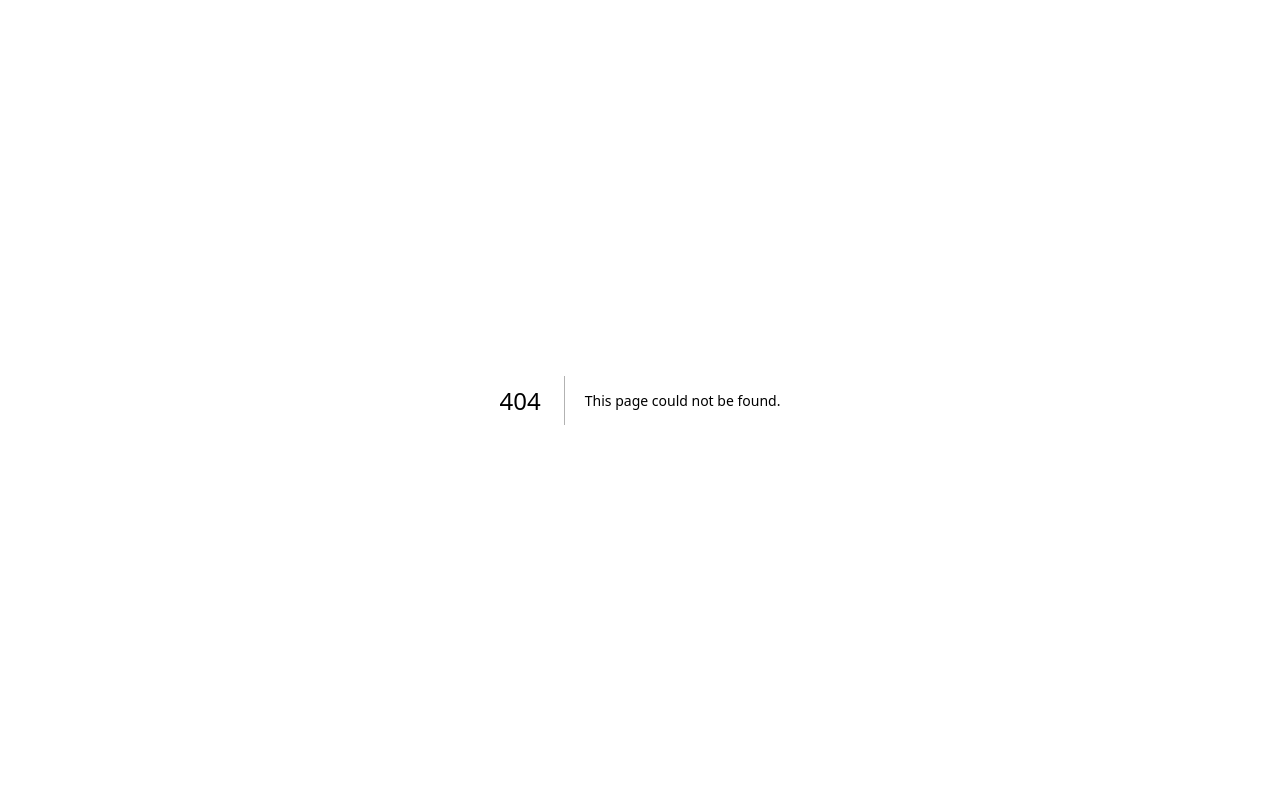
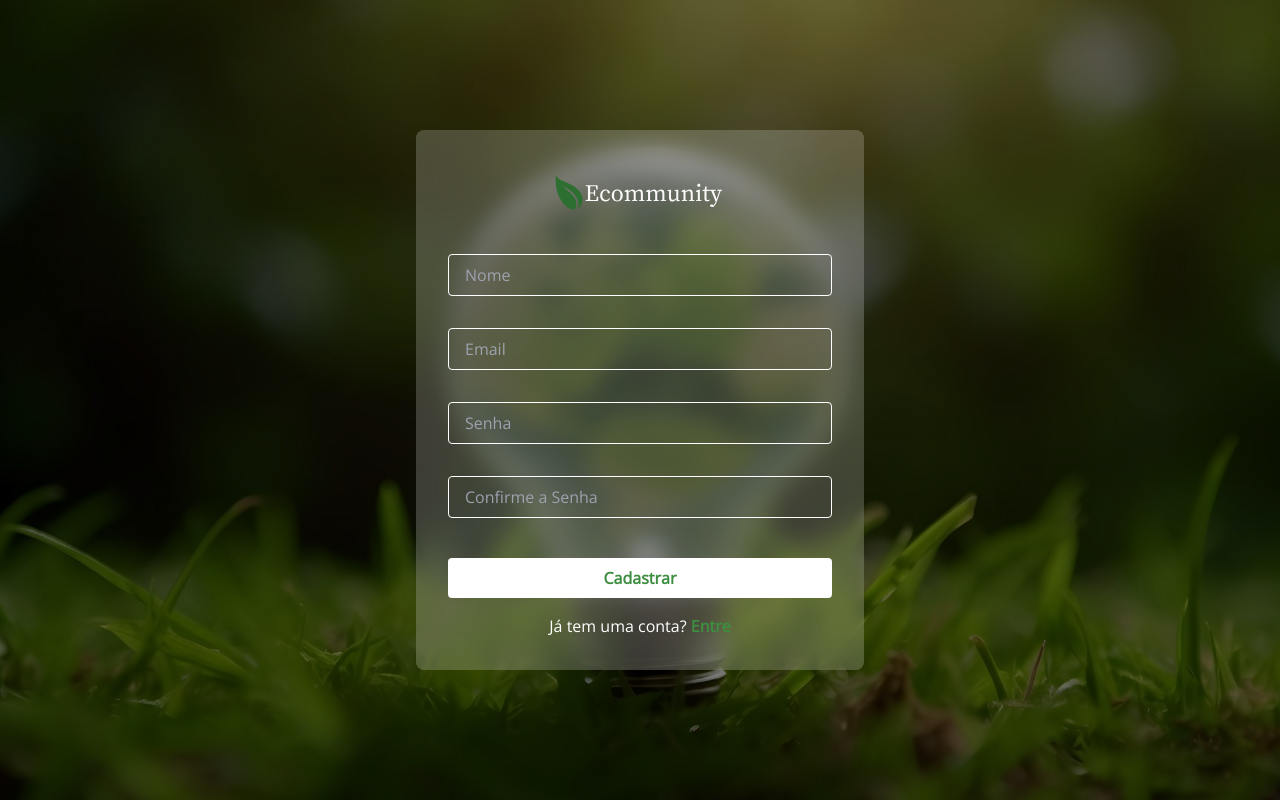
Before and after one commit to pedroonovais/ecommunity, a Next.js app: page /cadastro in a window 1280 px wide. Before the commit this address had no page. Built offline with nearby package versions, Linux system fonts and the light colour scheme.

Commit message:
Cria pagina de cadastro

```diff
--- /dev/null
+++ b/src/app/cadastro/page.tsx
@@ -0,0 +1,99 @@
+"use client";
+import { useForm } from "react-hook-form";
+import { yupResolver } from "@hookform/resolvers/yup";
+import * as yup from "yup";
+import Image from "next/image";
+import Link from "next/link";
+
+const schema = yup.object().shape({
+    nomeUsuario: yup.string().required("Campo obrigatório").max(180, "Máximo de 180 caracteres"),
+    emailUsuario: yup.string().required("Campo obrigatório").email("Digite um email válido").max(150, "Máximo de 150 caracteres"),
+    senha: yup.string().required("Campo obrigatório").min(6, "Mínimo de 6 caracteres").max(150, "Máximo de 150 caracteres"),
+    confirmaSenha: yup
+        .string()
+        .required("Campo obrigatório")
+        .oneOf([yup.ref("senha")], "As senhas não conferem"),
+});
+
+export default function Cadastro() {
+    const {
+        register,
+        handleSubmit,
+        formState: { errors },
+    } = useForm({
+        resolver: yupResolver(schema),
+    });
+
+    const onSubmit = (data: any) => {
+        console.log(data);
+    };
+
+    return (
+        <div
+            className="relative min-h-screen flex items-center justify-center bg-cover bg-center"
+            style={{ backgroundImage: "url('/hero-home2.jpg')" }}
+        >
+            <div className="absolute inset-0 bg-black opacity-50"></div>
+
+            <div className="relative z-10 max-w-md w-full p-8 bg-white bg-opacity-20 backdrop-blur-md rounded-lg">
+                <Link href={"/"}>
+                    <div className="flex justify-center mb-8">
+                        <Image
+                            src="/logo-texto-branco.svg"
+                            alt="Logo eCommunity"
+                            width={200}
+                            height={50}
+                        />
+                    </div>
+                </Link>
+                <form onSubmit={handleSubmit(onSubmit)}>
+                    <div className="mb-4">
+                        <input
+                            type="text"
+                            placeholder="Nome"
+                            {...register("nomeUsuario")}
+                            className="w-full px-4 py-2 mb-4 text-white bg-transparent border border-white rounded focus:outline-none focus:border-verdeFolha"
+                        />
+                        {errors.nomeUsuario && <p className="text-red-500 text-xs mt-1">{errors.nomeUsuario.message}</p>}
+                    </div>
+                    <div className="mb-4">
+                        <input
+                            type="email"
+                            placeholder="Email"
+                            {...register("emailUsuario")}
+                            className="w-full px-4 py-2 mb-4 text-white bg-transparent border border-white rounded focus:outline-none focus:border-verdeFolha"
+                        />
+                        {errors.emailUsuario && <p className="text-red-500 text-xs mt-1">{errors.emailUsuario.message}</p>}
+                    </div>
+                    <div className="mb-4">
+                        <input
+                            type="password"
+                            placeholder="Senha"
+                            {...register("senha")}
+                            className="w-full px-4 py-2 mb-4 text-white bg-transparent border border-white rounded focus:outline-none focus:border-verdeFolha"
+                        />
+                        {errors.senha && <p className="text-red-500 text-xs mt-1">{errors.senha.message}</p>}
+                    </div>
+                    <div className="mb-6">
+                        <input
+                            type="password"
+                            placeholder="Confirme a Senha"
+                            {...register("confirmaSenha")}
+                            className="w-full px-4 py-2 mb-4 text-white bg-transparent border border-white rounded focus:outline-none focus:border-verdeFolha"
+                        />
+                        {errors.confirmaSenha && <p className="text-red-500 text-xs mt-1">{errors.confirmaSenha.message}</p>}
+                    </div>
+                    <button
+                        type="submit"
+                        className="w-full px-4 py-2 font-semibold text-verdeFolha bg-white rounded hover:bg-cinzaPedregulho transition duration-300"
+                    >
+                        Cadastrar
+                    </button>
+                </form>
+                <p className="mt-4 text-center text-white">
+                    Já tem uma conta? <Link href="/login" className="font-semibold text-verdeFolha">Entre</Link>
+                </p>
+            </div>
+        </div>
+    );
+}
```
